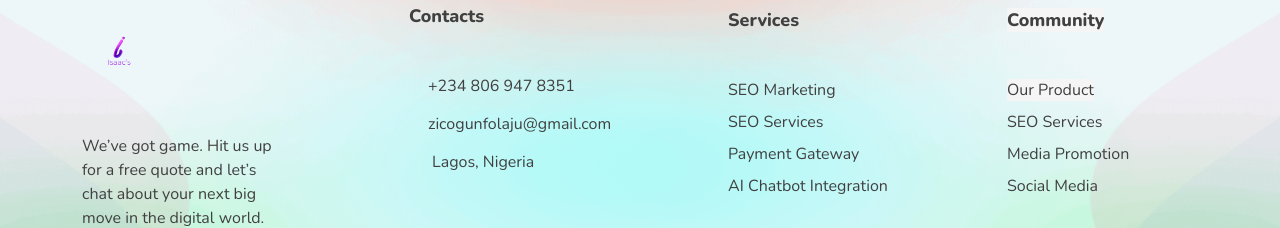
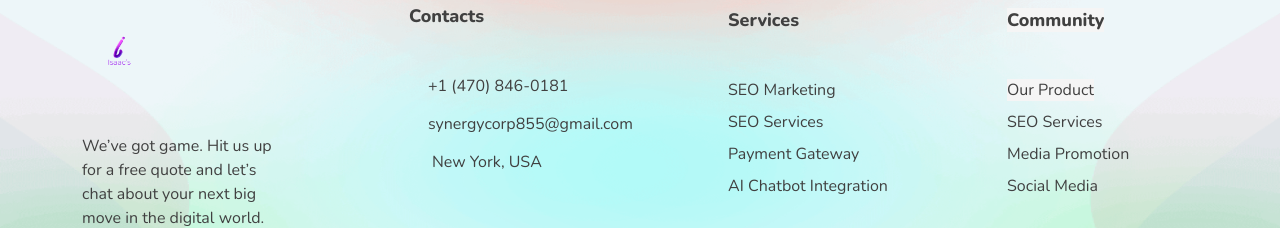
Before and after one commit to Synergy-Corpp/Portfolio-model, a Next.js app: page /About in a window 1280 px wide. Shown: the part 3604-3832 px from the top of the page. Built offline with nearby package versions, Linux system fonts and the light colour scheme; a web font is replaced by a local one.

Commit message:
completed

```diff
--- a/components/ContactComponents/Contact.jsx
+++ b/components/ContactComponents/Contact.jsx
@@ -1,7 +1,7 @@
 'use client'
 import { useForm, ValidationError } from '@formspree/react';
 import { useRef,useState } from "react";
-import { FaInstagram, FaTwitter, FAGithub} from 'react-icons/fa';
+import { FaInstagram, FaTwitter,FaFacebook, FaGithub,FaMailBulk} from 'react-icons/fa';
 const Contact =()=> {
   const [state, handleSubmit] = useForm("mrgnkzqv");
 
@@ -30,40 +30,32 @@ const Contact =()=> {
           {/* Contact details */}
               <div className="ALPHA flex items-stretch mt-10 px-auto mx-auto max-md:max-w-full">
               <div className="A flex-grow flex-col  text-xl text-neutral-700 my-auto px-0 mx-2 max-md:max-w-full">
-                  {/* <img
-                  loading="lazy"
-                  className="aspect-[0.9] object-contain object-center ml-0 w-16 overflow-hidden my-auto "
-                  src="/img/phone.png"
-                  /> */}
-                  <a href="https://www.instagram.com/yourprofile" target="_blank" rel="noopener noreferrer">
-                    <FaInstagram />
+
+                  <a href="https://www.instagram.com/synergy_corpp?igsh=MXZjYnRtZWNmaThxaA%3D%3D&utm_source=qr " target="_blank" rel="noopener noreferrer" >
+                    <FaInstagram className='ml-0 w-16 mb-4 ' />
                     </a>
-                  <img
-                  loading="lazy"
-                  src="/img/email.png"
-                  className="aspect-[0.95] object-contain object-center ml-0 w-16 overflow-hidden mt-4 "
-                  />
-                    <a href="https://twitter.com/yourprofile" target="_blank" rel="noopener noreferrer">
-                    <FaTwitter />
+                    <a href="https://www.facebook.com/profile.php?id=61558486978981&mibextid=LQQJ4d " target="_blank" rel="noopener noreferrer" >
+                    <FaFacebook className='ml-0 w-16 mb-4 ' />
                     </a>
-                    <a href="https://github.com/yourprofile" target="_blank" rel="noopener noreferrer">
-                    <FaGithub />
+
+
+                    <a href="https://twitter.com/@synergycorpp" target="_blank" rel="noopener noreferrer">
+                    <FaTwitter className='ml-0 w-16 mb-4 ' />
                     </a>
-                  {/* <img
-                  loading="lazy"
-                  src="img/address.png"
-                  className="aspect-[0.95] object-contain object-center ml-0 w-16 overflow-hidden  mt-4 "
-                  /> */}
+                    <a href="https://github.com/Synergy-Corpp" target="_blank" rel="noopener noreferrer">
+                    <FaGithub className='ml-0 w-16 mb-4 '  />
+                    </a>
+                    <a href="https://www.instagram.com/yourprofile" target="_blank" rel="noopener noreferrer" >
+                    <FaMailBulk className='ml-0 w-16 mb-4 ' />
+                    </a>
               </div>
               <div className="B flex-grow flex-col  text-xl text-neutral-700 my-auto px-5 max-md:max-w-full">
-                  {/* <h5 className="leading-[160%]  max-md:max-w-full">Phone:</h5>
-                  +66 789 12345 */}
                   <br />
-                  <h5 className="leading-[160%] mt-4 max-md:max-w-full">Email:</h5>
-                  info.isaacswebtechnologies@gmail.com
                   <br />
-                  {/* <h5 className="leading-[160%] mt-4 max-md:max-w-full">Address:</h5>
-                  123 Street, City */}
+                  <br />
+                  <br />
+                  <br />
+                  synergycorp855@gmail.com
               </div>
               </div>
      </div>
--- a/components/HomeComponents/Footer/Footer.jsx
+++ b/components/HomeComponents/Footer/Footer.jsx
@@ -56,7 +56,7 @@ const Footer=()=> {
                       
                     </div>
                     <div className="text-neutral-700 text-base leading-8 self-stretch grow shrink basis-auto">
-                      +234 806 947 8351
+                    +1 (470) 846-0181
                     </div>
                   </span>
                   <span className="items-center flex justify-between gap-2.5 mt-1.5">
@@ -64,7 +64,7 @@ const Footer=()=> {
                       
                     </div>
                     <div className="text-neutral-700 text-base leading-8 self-stretch grow shrink basis-auto">
-                      zicogunfolaju@gmail.com
+                    synergycorp855@gmail.com
                     </div>
                   </span>
                   <span className="items-center flex justify-between gap-3.5 mt-1.5 pr-2.5">
@@ -72,7 +72,7 @@ const Footer=()=> {
                       
                     </div>
                     <div className="text-neutral-700 text-base leading-8 self-stretch grow shrink basis-auto">
-                      Lagos, Nigeria
+                      New York, USA
                     </div>
                   </span>
                 </span>
```
